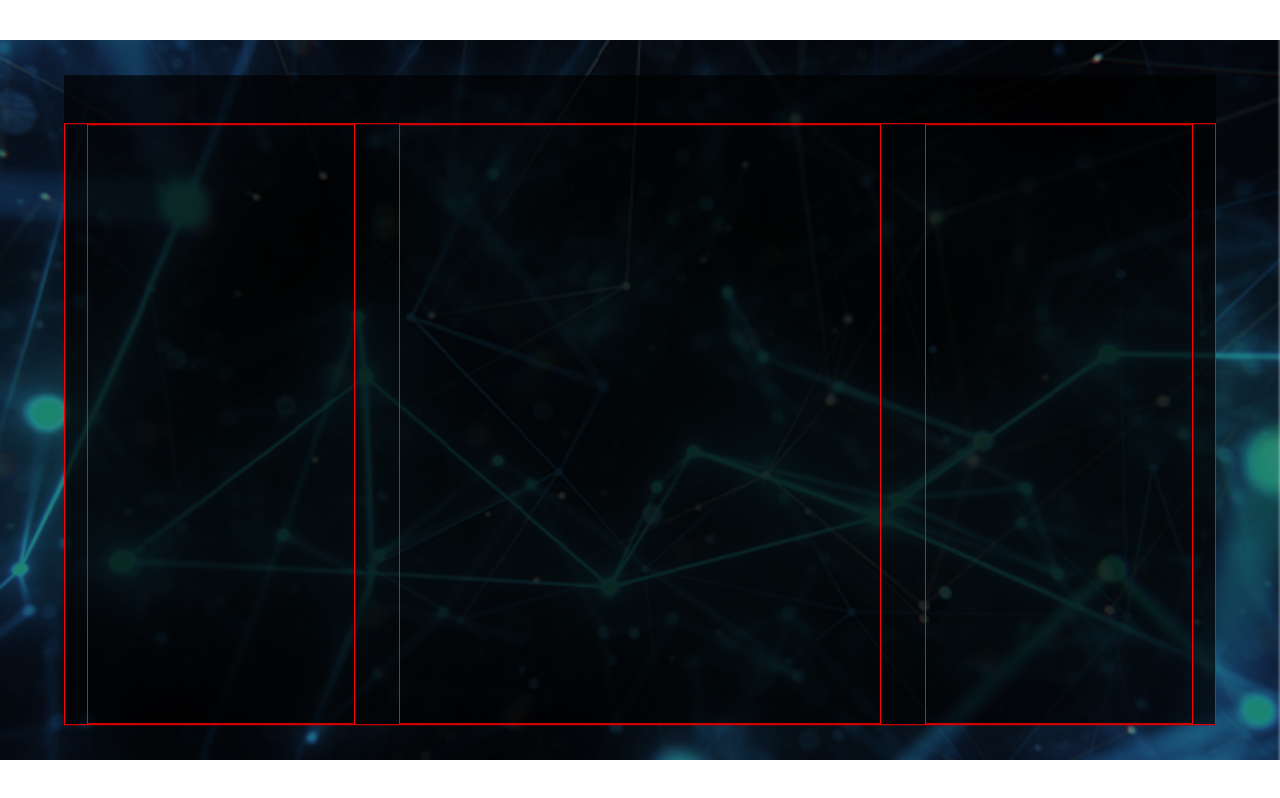
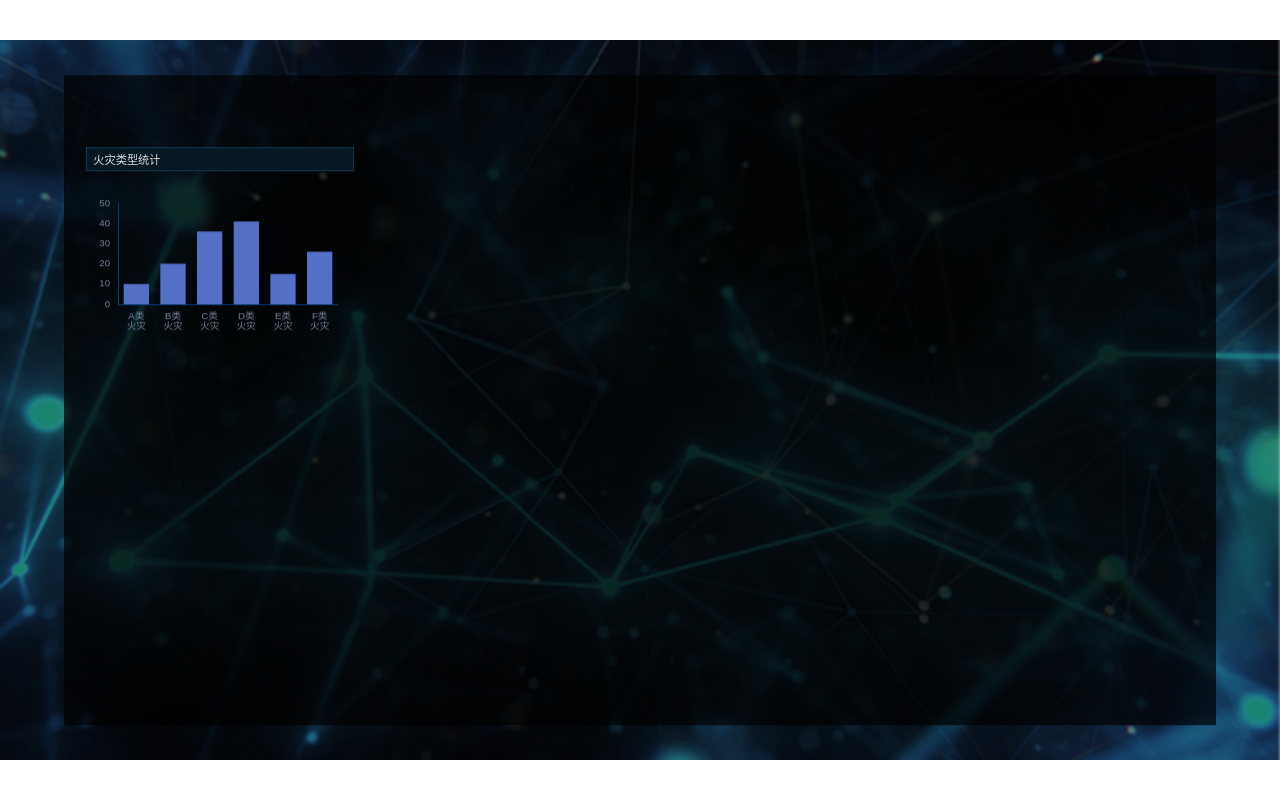
Before and after one commit to AAAACH/big-screen, a React (Vite) app: page /#/ in a window 1280 px wide. Built offline with nearby package versions, Linux system fonts and the light colour scheme.

Commit message:
add Chart1

```diff
--- a/index.html
+++ b/index.html
@@ -8,7 +8,7 @@
   <script>
     const {clientWidth} = document.documentElement
     const {clientHeight} = document.documentElement
-    const pageWidth = (clientWidth / clientHeight) > (16 / 9) ? clientHeight * (16 / 9) : clientWidth
+    window.pageWidth = clientWidth / clientHeight > 16 / 9 ? clientHeight * (16 / 9) : clientWidth
     const pageHeight = pageWidth / (16 / 9)
     document.write(`
       <style>
--- /dev/null
+++ b/src/charts/Chart1.tsx
@@ -0,0 +1,64 @@
+import React, {useEffect, useRef} from 'react';
+import * as echarts from 'echarts';
+import {Title} from '../shared/Title';
+
+const px = n => n / 800 * (window as any).pageWidth;
+export const Chart1 = () => {
+  const divRef = useRef(null);
+  useEffect(() => {
+    const myChart = echarts.init(divRef.current);
+    myChart.setOption({
+      textStyle: {
+        fontSize: px(6),
+        color: '#79839E'
+      },
+      title: {show: false},
+      legend: {show: false},
+      xAxis: {
+        data: ['A类火灾', 'B类火灾', 'C类火灾', 'D类火灾', 'E类火灾', 'F类火灾'],
+        axisTick: {show: false},
+        axisLine: {
+          lineStyle: {color: '#083B70'}
+        },
+        axisLabel: {
+          fontSize: px(6),
+          formatter(val) {
+            if (val.length > 2) {
+              const array = val.split('');
+              array.splice(2, 0, '\n');
+              return array.join('');
+            } else {
+              return val;
+            }
+          }
+        },
+      },
+      grid: {
+        x: px(20),
+        y: px(20),
+        x2: px(10),
+        y2: px(20),
+      },
+      yAxis: {
+        splitLine: {show: false},
+        axisLine: {
+          show: true,
+          lineStyle: {color: '#083B70'}
+        },
+        axisLabel: {
+          fontSize: px(6)
+        }
+      },
+      series: [{
+        type: 'bar',
+        data: [10, 20, 36, 41, 15, 26, 37, 18, 29]
+      }]
+    });
+  }, []);
+  return (
+    <div className="chart1">
+      <Title title="火灾类型统计"></Title>
+      <div ref={divRef} className="chart"></div>
+    </div>
+  );
+};
--- a/src/pages/home.scss
+++ b/src/pages/home.scss
@@ -5,7 +5,6 @@
     height: px(406);
     background: rgba(0, 0, 0, 0.7);
     color: #fff;
-    text-align: center;
     position: absolute;
     top: 50%;
     left: 50%;
@@ -17,22 +16,28 @@
       align-items: center;
     }
     main {
-      height: px(376);
+      height: px(361);
+      margin-top: px(15);
       display: grid;
       grid-template:
         ". box1 . box2 . box3" 1fr / 14fr 168fr 28fr 302fr 28fr 168fr 14fr;
-      border: 1px solid red;
+
       .section1 {
         grid-area: box1;
-        border: 1px solid red;
+        .chart1 {
+          height: px(118);
+          display: flex;
+          flex-direction: column;
+          > .chart {
+            flex: 1;
+          }
+        }
       }
       .section2 {
         grid-area: box2;
-        border: 1px solid red;
       }
       .section3 {
         grid-area: box3;
-        border: 1px solid red;
       }
     }
   }
--- a/src/pages/home.tsx
+++ b/src/pages/home.tsx
@@ -1,12 +1,15 @@
 import React from 'react';
 import './home.scss';
+import {Chart1} from '../charts/Chart1';
 
 export const Home = () => {
   return (
     <div className="home">
       <header></header>
       <main>
-        <section className="section1"></section>
+        <section className="section1">
+          <Chart1/>
+        </section>
         <section className="section2"></section>
         <section className="section3"></section>
       </main>
--- /dev/null
+++ b/src/shared/Title.tsx
@@ -0,0 +1,10 @@
+import React from 'react';
+import './title.scss';
+
+const Title = (props: { title: string }) => {
+  return (
+    <div className="title">{props.title}</div>
+  );
+};
+
+export {Title};
--- /dev/null
+++ b/src/shared/title.scss
@@ -0,0 +1,12 @@
+@import "helper";
+
+.title {
+  border: 1px solid #103852;
+  color: #ddd;
+  background: #081823;
+  height: px(15);
+  font-size: px(7);
+  padding-left: 6px;
+  display: flex;
+  align-items: center;
+}
```
